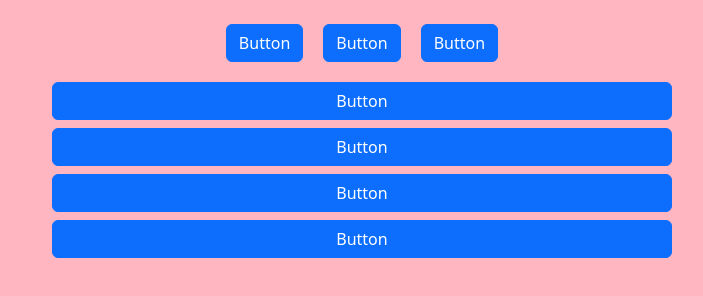
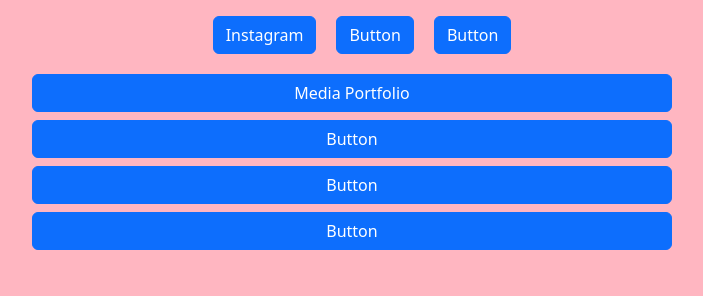
Before and after one commit to alyssacleland/LAB-link-in-bio, a plain HTML site: page index.html in a window 1280 px wide. Shown: the part 266-562 px from the top of the page, without its empty margins (288-991 px from the left). Drawn offline with nearby package versions, Linux system fonts and the light colour scheme.

Commit message:
linked instagram and media portfolio buttons

```diff
--- a/index.html
+++ b/index.html
@@ -28,20 +28,26 @@
 <!-- horizontal row of buttons from bootstrap. social links: IG, linkedin, youtube -->
 <div class="d-grid gap-2 d-md-block">
   <div class = "custom-flex-row">
-    <button class="btn btn-primary" type="button">Button</button>
-    <button class="btn btn-primary" type="button">Button</button>
-    <button class="btn btn-primary" type="button">Button</button>
+    <a href="https://www.instagram.com/alyssacleland/" target="_blank">
+      <button class="btn btn-primary adj-padding" type="button">Instagram
+        <!-- <img src="https://mapl.ploud.net/instagram-button-1.png/@@images/image.png" alt="Instagram Logo" style="width:100px; height:auto;"> -->
+      </button>
+    </a>
+    <button class="btn btn-primary adj-padding" type="button">Button</button>
+    <button class="btn btn-primary adj-padding" type="button">Button</button>
   </div>
 </div>
 
 
 <!-- vertical column of buttons from bootsrap. web links: GH, portfolio, braids, Oreo -->
 
-<div class="d-grid gap-2 col-6 mx-auto">
-  <button class="btn btn-primary" type="button">Button</button>
-  <button class="btn btn-primary" type="button">Button</button>
-  <button class="btn btn-primary" type="button">Button</button>
-  <button class="btn btn-primary" type="button">Button</button>
+<div class="d-grid gap-2 col-6 mx-auto text-center">
+    <a href="https://alyssacleland.wordpress.com/projects/" target="_blank">
+      <button class="btn btn-primary w-100" type="button">Media Portfolio</button>
+    </a>
+    <button class="btn btn-primary" type="button">Button</button>
+    <button class="btn btn-primary" type="button">Button</button>
+    <button class="btn btn-primary" type="button">Button</button>
 </div>
 
   <script src="main.js"></script>
--- a/main.css
+++ b/main.css
@@ -5,10 +5,10 @@ body {
 .custom-flex-row {
   display: flex;
   justify-content: center;
-  padding: 20px;
+  margin: 20px;
 }
 
-.btn-primary {
+.adj-padding {
   margin-left: 20px;
 }
 
```
